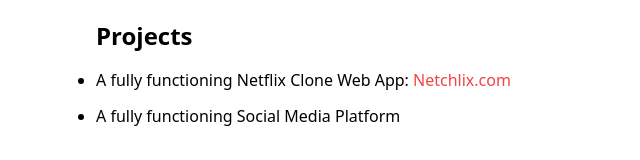
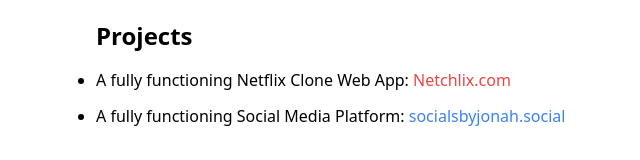
Before and after one commit to Ebutejonah/my-website_zeet, a Django app: page / in a window 1280 px wide. Shown: the part 1372-1532 px from the top of the page, without its empty margins (156-796 px from the left). Run offline with Django 4.2, Linux system fonts and the light colour scheme; style sheets or scripts are compiled from the project's sources.

Commit message:
project2

```diff
--- a/core/templates/index.html
+++ b/core/templates/index.html
@@ -71,7 +71,7 @@
                 <p class="dark:text-white font-bold text-2xl pt-10 pb-4">Projects</p>
                 <ul class="list-disc">
                     <li class="dark:text-gray-300 pb-3">A fully functioning Netflix Clone Web App: <a href="https://netchlix.com" class="text-red-500"><span>Netchlix.com</span></a></li>
-                    <li class="dark:text-gray-300">A fully functioning Social Media Platform</li>
+                    <li class="dark:text-gray-300">A fully functioning Social Media Platform: <a href="https://socialsbyjonah.social" class="text-blue-500"><span>socialsbyjonah.social</span></a></li>
                 </ul>
             </div>
         </div>
```
